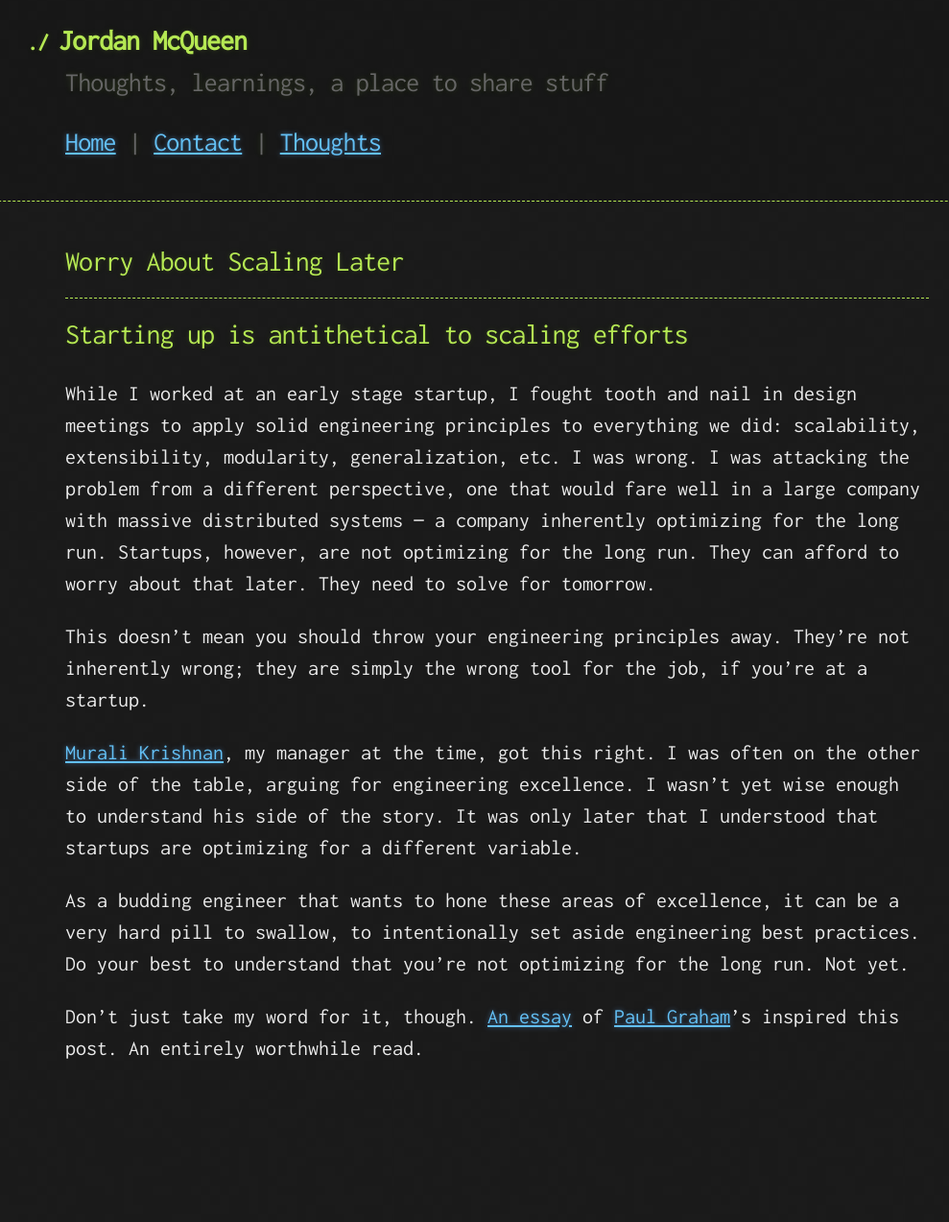
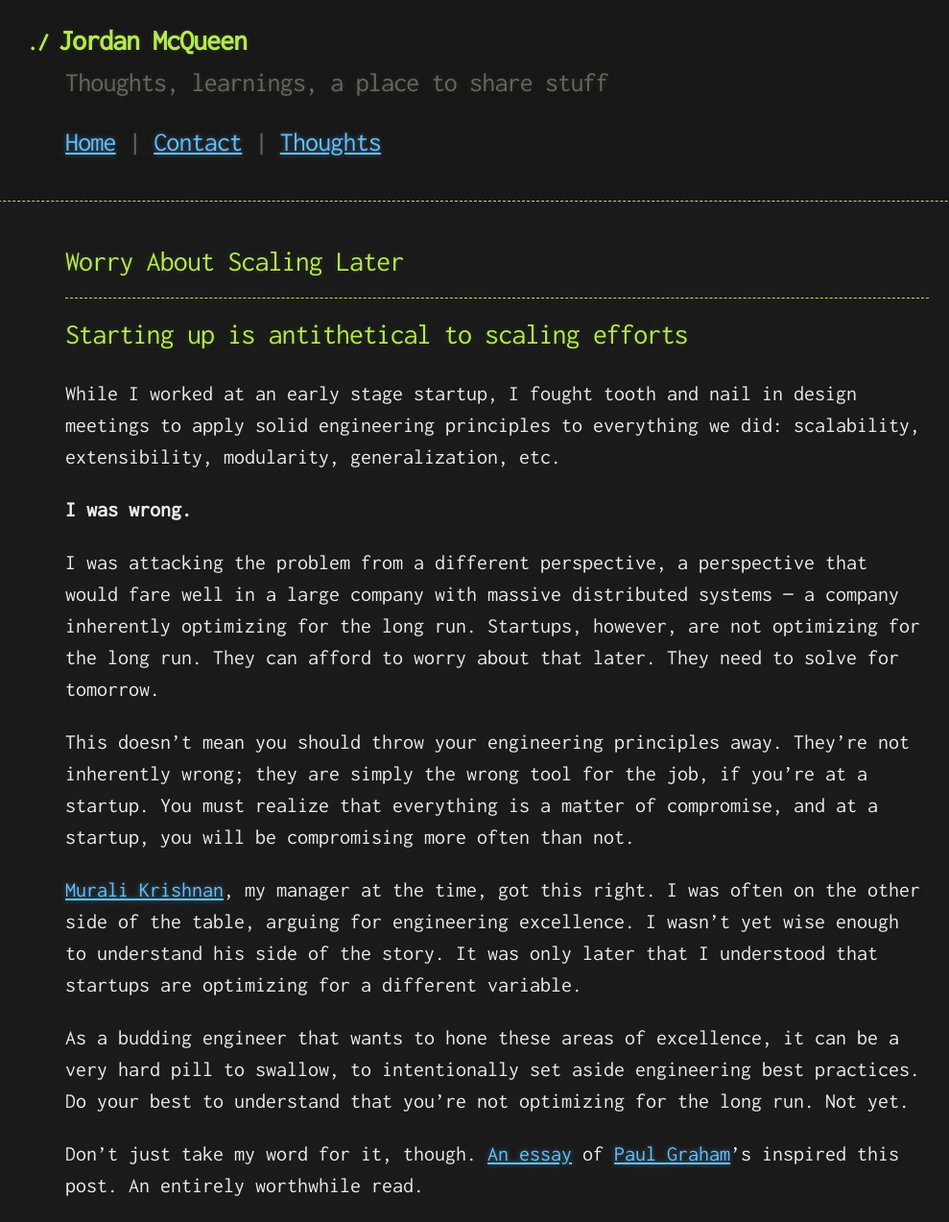
Before and after one commit to mcqueenjordan/mcqueenjordan.github.io, a Jekyll site: the page built from _thought/worry-about-scaling-later.md, in a window 1280 px wide. Shown: the whole page at 96% size, without its empty margins (122-1111 px from the left). Built offline with Jekyll 4.4.1, drawn with Linux system fonts in a browser that asks for light colours; before the commit the page ends 1130 px from its top, so only the background shows below that.

Commit message:
edit post text

```diff
--- a/_thought/worry-about-scaling-later.md
+++ b/_thought/worry-about-scaling-later.md
@@ -9,16 +9,20 @@ category: post
 
 While I worked at an early stage startup, I fought tooth and nail in design
 meetings to apply solid engineering principles to everything we did: scalability,
-extensibility, modularity, generalization, etc. I was wrong. I was attacking
-the problem from a different perspective, one that would fare well in a large
-company with massive distributed systems &mdash; a company inherently
-optimizing for the long run. Startups, however, are not optimizing for the
-long run. They can afford to worry about that later. They need to solve for
-tomorrow.
+extensibility, modularity, generalization, etc.
+
+__I was wrong.__
+
+I was attacking the problem from a different perspective, a perspective that
+would fare well in a large company with massive distributed systems &mdash;
+a company inherently optimizing for the long run. Startups, however, are not
+optimizing for the long run. They can afford to worry about that later. They
+need to solve for tomorrow.
 
 This doesn't mean you should throw your engineering principles away. They're
 not inherently wrong; they are simply the wrong tool for the job, if you're at
-a startup.
+a startup. You must realize that everything is a matter of compromise, and at a
+startup, you will be compromising more often than not.
 
 [Murali Krishnan][murali-linkedin], my manager at the time, got this right. I
 was often on the other side of the table, arguing for engineering excellence.
```
